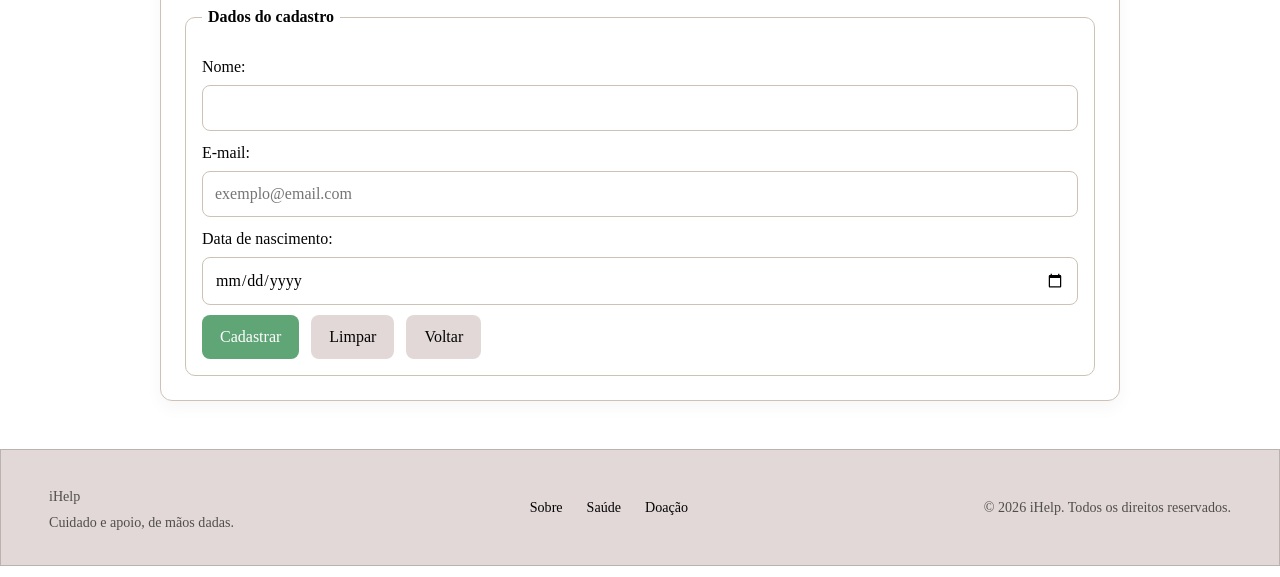
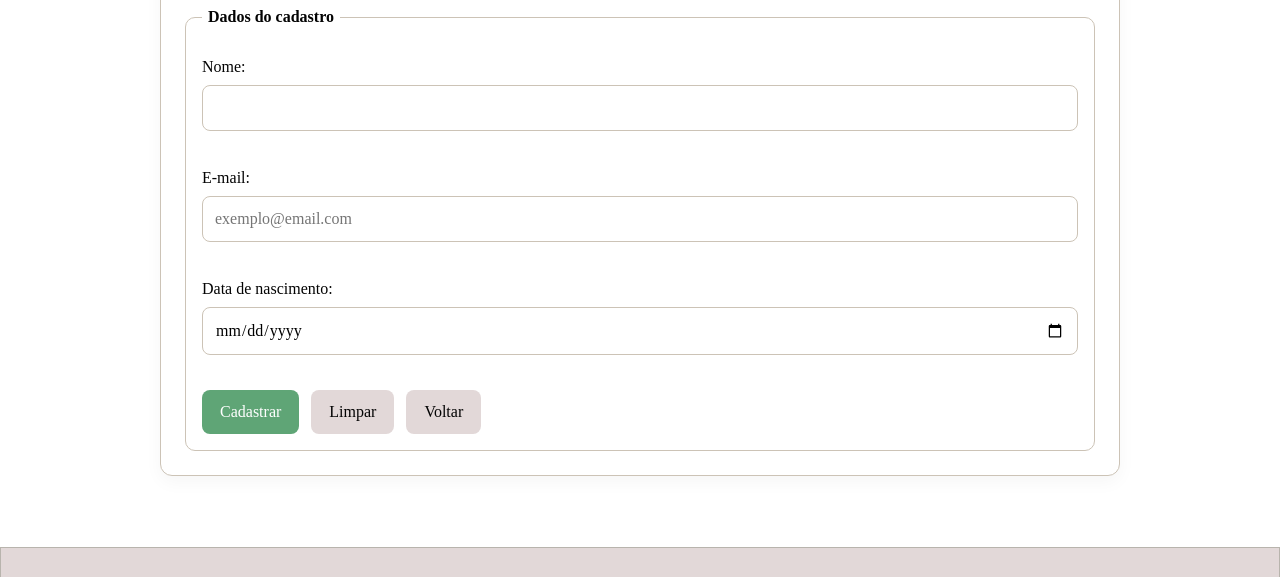
Before and after one commit to PokaMBA/iHelp, a plain HTML site: page Cad.html in a window 1280 px wide. Shown: the part 122-699 px from the top of the page. Drawn offline with Linux system fonts and the light colour scheme.

Commit message:
Enhance CSS with new styles and layout adjustments
Added styles for body and new class .nome_site, adjusted .campo__msg and .container styles.

```diff
--- a/Cad.css
+++ b/Cad.css
@@ -36,6 +36,15 @@ body {
     background: var(--branco);
 
     line-height: 1.5;
+}
+
+body {
+
+    min-height: 100vh;
+
+    display: flex;
+
+    flex-direction: column;
 }
 
 .container {
@@ -187,13 +196,11 @@ input.campo--erro:focus {
 
     display: block;
 
+    min-height: 1.3rem;
+
     margin-top: 4px;
 
     font-size: 0.85rem;
-}
-
-.campo__msg:empty {
-    display: none;
 }
 
 .campo__msg--ok {
@@ -266,6 +273,7 @@ button.secundario:hover,
   flex-direction: column;
   align-items: flex-start;
   gap: 16px;
+  margin-top: auto;
   padding: 24px 16px;
   background: var(--cinza-claro);
   border: 1px solid var(--cinza-borda);
@@ -297,7 +305,11 @@ button.secundario:hover,
     margin: 0;
 }
 
-
+.nome_site {
+  font-size: 1.5rem;
+  font-weight: 600;
+  color: var(--p);
+}
 
 @media (min-width: 960px) {
 
```
